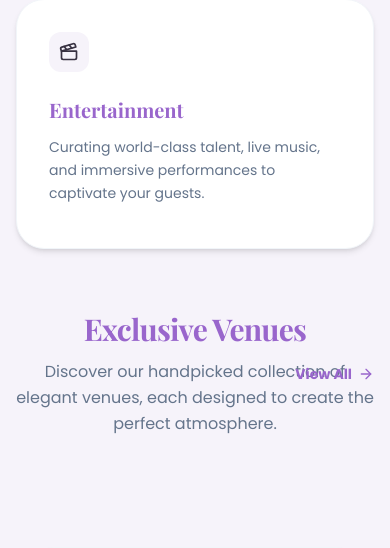
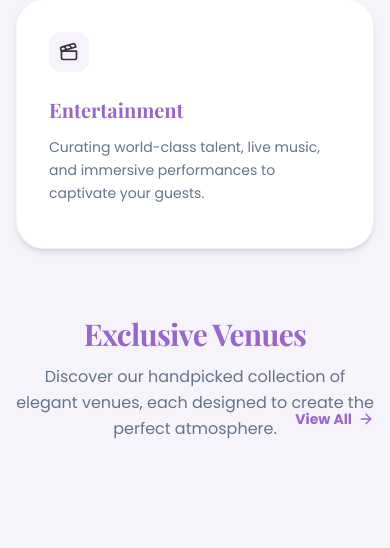
Before and after one commit to eimyatphyu831-dotcom/Final-Project, a PHP site: page / in a window 390 px wide. Shown: the part 2100-2648 px from the top of the page. Run offline with PHP 8.4, Linux system fonts and the light colour scheme; data that the repository does not hold is empty; some libraries are stand-ins or nearby versions; some web fonts are replaced.

Commit message:
adjust responsive design

```diff
--- a/users/index.php
+++ b/users/index.php
@@ -314,7 +314,7 @@ if (isset($_SESSION['success'])) {
 
             <!-- Right View All -->
             <a href="viewvenues.php"
-                class="text-sm font-bold text-brand-600 hover:text-brand-700 flex items-center gap-1.5 shrink-0 transition z-10">
+                class="text-sm font-bold text-brand-600 hover:text-brand-700 flex items-center gap-1.5 shrink-0 transition z-10 mt-20">
                 View All
                 <i data-lucide="arrow-right" class="w-4 h-4"></i>
             </a>
--- a/users/venues.php
+++ b/users/venues.php
@@ -26,7 +26,7 @@ $venues = $vResult ? $vResult->fetch_all(MYSQLI_ASSOC) : [];
 
                 <!-- Right View All -->
                 <a href="viewvenues.php"
-                    class="text-sm font-bold text-brand-600 hover:text-brand-700 flex items-center gap-1.5 shrink-0 transition z-10">
+                    class="text-sm font-bold text-brand-600 hover:text-brand-700 flex items-center gap-1.5 shrink-0 transition z-10 mt-20">
                     View All
                     <i data-lucide="arrow-right" class="w-4 h-4"></i>
                 </a>
```
